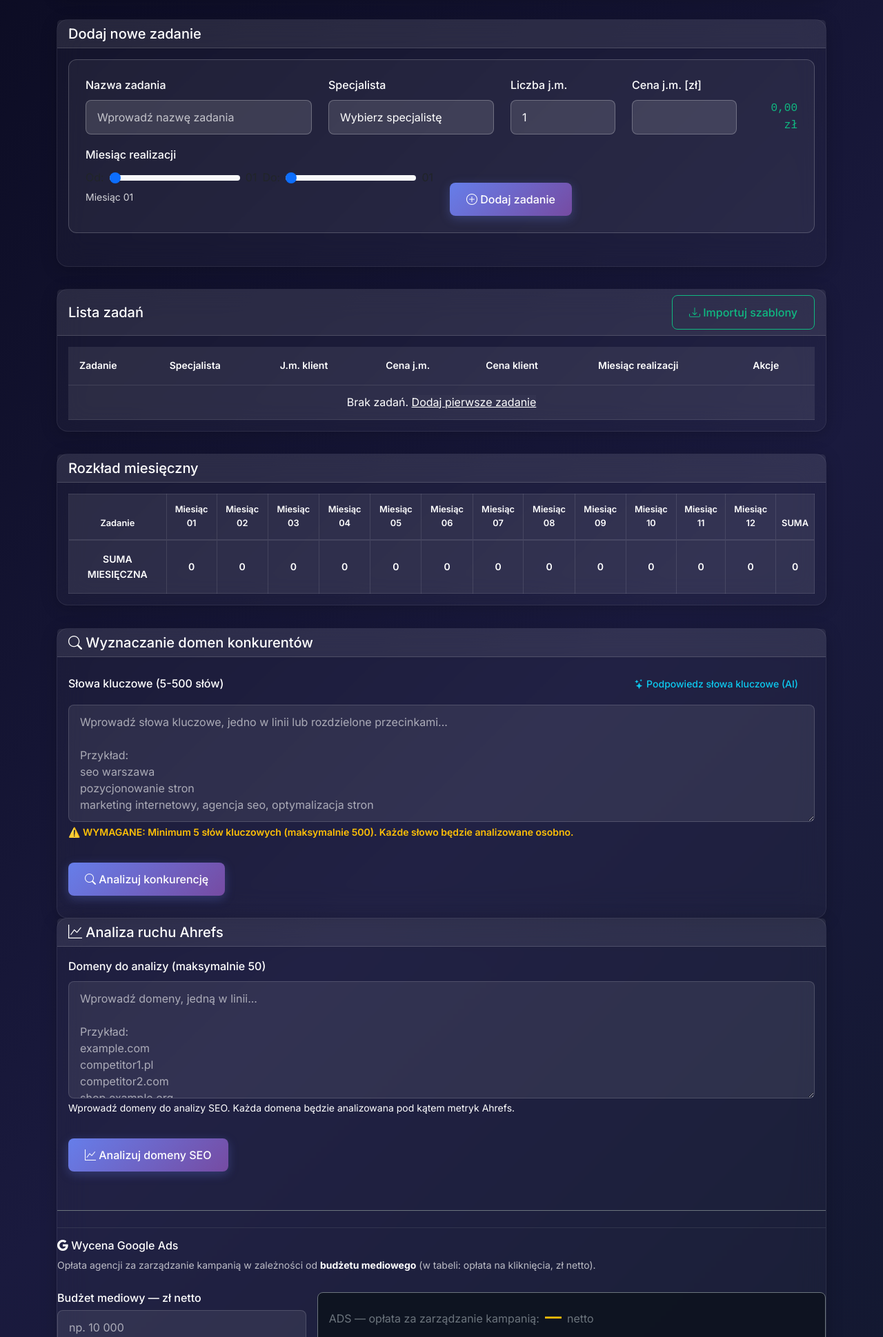
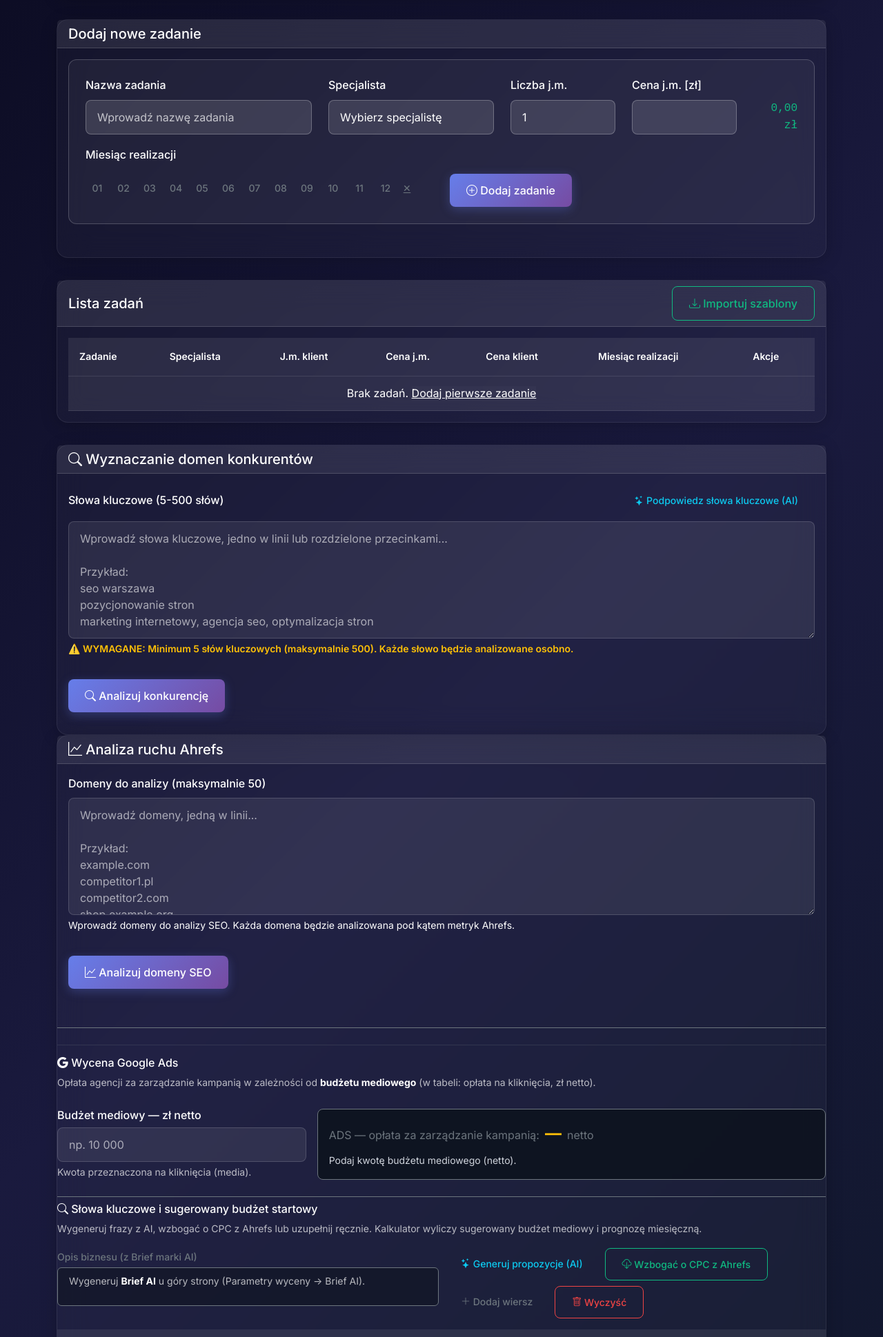
Before and after one commit to redhysteria/projekt_central, a Flask app: page /quotes in a window 1280 px wide. Shown: the part 377-2316 px from the top of the page at 69% size. Run offline with Flask 3, Linux system fonts and the light colour scheme; data comes from the database, SQL or seed files in the repository; lists and menus that the app fills with data are empty; some libraries are stand-ins or nearby versions.

Commit message:
feat(months): picker w liście zadań i nowym zadaniu + usunięcie podglądu i martwego kodu
Co-Authored-By: Claude Sonnet 4.6 <noreply@anthropic.com>

```diff
--- a/static/js/quote_editor.js
+++ b/static/js/quote_editor.js
@@ -9,11 +9,16 @@ document.addEventListener('DOMContentLoaded', async function() {
     console.log('🚀 ===== INICJALIZACJA APLIKACJI ROZPOCZĘTA =====');
     console.log('🎬 DOMContentLoaded event fired');
 
-    console.log('⚙️ Inicjalizacja sliderów miesięcy...');
-    initMonthRangeSliders();
-
     console.log('⚙️ Inicjalizacja sliderów w modalach...');
     initModalSliders();
+
+    window._newTaskMonthsCsv = '';
+    const newPicker = document.getElementById('newTaskMonthPicker');
+    if (newPicker) {
+        MonthPicker.renderMonthPicker(newPicker, '', {
+            onChange: (csv) => { window._newTaskMonthsCsv = csv; },
+        });
+    }
 
     console.log('⚙️ Ustawienie handlerów dla nowego zadania...');
     setupNewTaskHandlers();
@@ -24,6 +29,8 @@ document.addEventListener('DOMContentLoaded', async function() {
 
     console.log('🔄 Inicjalizacja z URL...');
     await initializeFromURL();
+
+    initAiKeywordsModal();
 
     console.log('🎉 ===== INICJALIZACJA ZAKOŃCZONA =====');
 });
@@ -101,7 +108,6 @@ async function initializeFromURL() {
         };
         document.getElementById('quoteTitle').textContent = 'Nowa Wycena';
         renderItemsTable();
-        renderMonthlyTable();
 
         // Load default templates for new quotes
         await loadDefaultTemplatesForNewQuote();
@@ -203,125 +209,6 @@ async function loadPricelist() {
     }
 }
 
-// Month range slider functions
-function initMonthRangeSliders() {
-    // New task month range sliders
-    const newFrom = document.getElementById('newFromMonth');
-    const newTo = document.getElementById('newToMonth');
-
-    if (newFrom && newTo) {
-        newFrom.addEventListener('input', () => updateNewTaskMonthRange());
-        newTo.addEventListener('input', () => updateNewTaskMonthRange());
-    }
-}
-
-function updateNewTaskMonthRange() {
-    const fromMonth = parseInt(document.getElementById('newFromMonth').value);
-    const toMonth = parseInt(document.getElementById('newToMonth').value);
-
-    // Ensure from <= to
-    if (fromMonth > toMonth) {
-        document.getElementById('newToMonth').value = fromMonth;
-    }
-
-    const fromStr = fromMonth.toString().padStart(2, '0');
-    const toStr = parseInt(document.getElementById('newToMonth').value).toString().padStart(2, '0');
-
-    // Update value displays
-    document.getElementById('newFromMonthValue').textContent = fromStr;
-    document.getElementById('newToMonthValue').textContent = toStr;
-
-    // Update preview text
-    let displayText;
-    if (fromMonth === parseInt(document.getElementById('newToMonth').value)) {
-        displayText = `Miesiąc ${fromStr}`;
-    } else {
-        displayText = `Od Miesiąc ${fromStr} do Miesiąc ${toStr}`;
-    }
-    document.getElementById('newMonthPreview').textContent = displayText;
-}
-
-function getNewTaskMonthValue() {
-    const fromMonth = parseInt(document.getElementById('newFromMonth').value);
-    const toMonth = parseInt(document.getElementById('newToMonth').value);
-
-    if (fromMonth === toMonth) {
-        return `Miesiąc ${fromMonth.toString().padStart(2, '0')}`;
-    } else {
-        return `Od Miesiąc ${fromMonth.toString().padStart(2, '0')}`;
-    }
-}
-
-function parseItemMonth(monthValue) {
-    // Parse value like "Miesiąc 02" or "Od Miesiąc 02"
-    let from = 1, to = 1; // defaults
-
-    if (monthValue && monthValue.includes('Miesiąc')) {
-        const match = monthValue.match(/Miesiąc (\d{1,2})/);
-        if (match) {
-            from = parseInt(match[1]);
-            to = from;
-        }
-    } else if (monthValue && monthValue.includes('Od Miesiąc')) {
-        const match = monthValue.match(/Od Miesiąc (\d{1,2})/);
-        if (match) {
-            from = parseInt(match[1]);
-            to = 12; // "Od Miesiąc X" means from X to 12
-        }
-    }
-
-    return {
-        from: from,
-        to: to,
-        fromStr: from.toString().padStart(2, '0'),
-        toStr: to.toString().padStart(2, '0')
-    };
-}
-
-function generateMonthlyDistributionForItem(item) {
-    // Generate monthly distribution object for an item
-    const monthData = parseItemMonth(item.client_month);
-    const distribution = {};
-
-    if (monthData.from === monthData.to) {
-        // Single month
-        distribution[monthData.from] = item.client_price;
-    } else {
-        // Range: from month to 12
-        for (let m = monthData.from; m <= 12; m++) {
-            distribution[m] = item.client_price;
-        }
-    }
-
-    return distribution;
-}
-
-function updateItemMonthRange(itemId) {
-    const fromMonth = parseInt(document.getElementById(`itemFromMonth${itemId}`).value);
-    const toMonth = parseInt(document.getElementById(`itemToMonth${itemId}`).value);
-
-    // Ensure from <= to
-    if (fromMonth > toMonth) {
-        document.getElementById(`itemToMonth${itemId}`).value = fromMonth;
-    }
-
-    const fromStr = fromMonth.toString().padStart(2, '0');
-    const toStr = parseInt(document.getElementById(`itemToMonth${itemId}`).value).toString().padStart(2, '0');
-
-    // Update value displays
-    document.getElementById(`itemFromMonthValue${itemId}`).textContent = fromStr;
-    document.getElementById(`itemToMonthValue${itemId}`).textContent = toStr;
-
-    // Update item data
-    let clientMonth;
-    if (fromMonth === parseInt(document.getElementById(`itemToMonth${itemId}`).value)) {
-        clientMonth = `Miesiąc ${fromStr}`;
-    } else {
-        clientMonth = `Od Miesiąc ${fromStr}`;
-    }
-
-    updateItemField(itemId, 'client_month', clientMonth);
-}
 
 function populateSpecialistDropdown() {
     console.log('🔧 populateSpecialistDropdown() wywołana');
@@ -371,11 +258,11 @@ async function loadQuote(quoteId) {
         syncQuoteNameToDomains(currentQuote.name);
 
         renderItemsTable();
-        renderMonthlyTable();
 
         // Load competitors data
         await loadCompetitors();
         loadBrandBrief();
+        window.dispatchEvent(new CustomEvent('quoteReady', { detail: { quoteId } }));
 
     } catch (error) {
         console.error('Error loading quote:', error);
@@ -437,8 +324,7 @@ async function updateItemField(itemId, fieldName, value) {
         });
 
         if (response.ok) {
-            // Update monthly distribution
-            renderMonthlyTable();
+            // monthly distribution preview removed
         } else {
             throw new Error('Failed to update item');
         }
@@ -499,18 +385,7 @@ function renderItemsTable() {
                 <span id="client-price-${item.id}">${formatCurrency(item.client_price)}</span>
             </td>
             <td>
-                <div class="month-range-container">
-                    <div class="d-flex align-items-center gap-1">
-                        <span>Od:</span>
-                        <input type="range" class="form-range form-range-sm" id="itemFromMonth${item.id}" min="1" max="12" value="${parseItemMonth(item.client_month).from}"
-                               onchange="updateItemMonthRange(${item.id})" ${item.is_auto_generated ? 'disabled' : ''}>
-                        <span id="itemFromMonthValue${item.id}" class="small">${parseItemMonth(item.client_month).fromStr}</span>
-                        <span>Do:</span>
-                        <input type="range" class="form-range form-range-sm" id="itemToMonth${item.id}" min="1" max="12" value="${parseItemMonth(item.client_month).to}"
-                               onchange="updateItemMonthRange(${item.id})" ${item.is_auto_generated ? 'disabled' : ''}>
-                        <span id="itemToMonthValue${item.id}" class="small">${parseItemMonth(item.client_month).toStr}</span>
-                    </div>
-                </div>
+                <div class="month-picker-cell" id="monthPicker${item.id}"></div>
             </td>
             <td>
                 ${item.is_auto_generated ? '' : `
@@ -521,51 +396,14 @@ function renderItemsTable() {
             </td>
         `;
         tbody.appendChild(row);
+        const pickerEl = document.getElementById(`monthPicker${item.id}`);
+        if (pickerEl) {
+            MonthPicker.renderMonthPicker(pickerEl, item.client_months || '', {
+                disabled: !!item.is_auto_generated,
+                onChange: (csv) => updateItemField(item.id, 'client_months', csv),
+            });
+        }
     });
-}
-
-function renderMonthlyTable() {
-    const tbody = document.querySelector('#monthlyTable tbody');
-    tbody.innerHTML = '';
-
-    if (quoteItems.length === 0) {
-        return;
-    }
-
-    // Calculate monthly totals
-    const monthlyTotals = {};
-    for (let month = 1; month <= 12; month++) {
-        monthlyTotals[month] = 0;
-    }
-
-    quoteItems.forEach(item => {
-        const row = document.createElement('tr');
-        const monthlyDistribution = item.monthly_distribution || {};
-
-        let rowTotal = 0;
-        let cells = `<td>${item.task_name} ${item.is_auto_generated ? '<span class="badge bg-info ms-1">Auto</span>' : ''}</td>`;
-
-        for (let month = 1; month <= 12; month++) {
-            const amount = monthlyDistribution[month] || 0;
-            rowTotal += amount;
-            monthlyTotals[month] += amount;
-
-            cells += `<td class="text-end">${formatCurrency(amount)}</td>`;
-        }
-
-        cells += `<td class="text-end fw-bold">${formatCurrency(rowTotal)}</td>`;
-        row.innerHTML = cells;
-        tbody.appendChild(row);
-    });
-
-    // Update totals row
-    let totalSum = 0;
-    for (let month = 1; month <= 12; month++) {
-        const amount = monthlyTotals[month];
-        totalSum += amount;
-        document.getElementById(`month${month.toString().padStart(2, '0')}Sum`).textContent = formatCurrency(amount);
-    }
-    document.getElementById('totalSum').textContent = formatCurrency(totalSum);
 }
 
 async function addNewItem() {
@@ -583,7 +421,7 @@ async function addNewItem() {
         total_price: 0,
         client_units: 1,
         client_price: 0,
-        client_month: ''
+        client_months: ''
     };
 
     try {
@@ -668,6 +506,7 @@ async function saveQuote() {
                 // New quote created
                 currentQuote.id = result.id;
                 window.history.replaceState({}, '', `?id=${result.id}`);
+                window.dispatchEvent(new CustomEvent('quoteReady', { detail: { quoteId: result.id } }));
 
                 // If we have template items loaded, save them to the new quote
                 if (quoteItems.length > 0) {
@@ -775,8 +614,7 @@ async function addTaskInline() {
     const pricePerUnit = parseFloat(document.getElementById('newPricePerUnit').value) || 0;
     const clientPrice = pricePerUnit * clientUnits;
 
-    // Get month setting from range sliders
-    const clientMonth = getNewTaskMonthValue();
+    const clientMonthsCsv = window._newTaskMonthsCsv || '';
 
     if (!taskName || !specialistType || clientUnits <= 0 || pricePerUnit <= 0) {
         showAlert('Proszę wypełnić wszystkie wymagane pola', 'warning');
@@ -797,7 +635,7 @@ async function addTaskInline() {
         total_price: clientPrice,
         client_units: clientUnits,
         client_price: clientPrice,
-        client_month: clientMonth
+        client_months: clientMonthsCsv
     };
 
     try {
@@ -813,6 +651,9 @@ async function addTaskInline() {
             showAlert('Zadanie zostało dodane', 'success');
             clearInlineForm();
             loadQuote(currentQuote.id);
+            window._newTaskMonthsCsv = '';
+            const np = document.getElementById('newTaskMonthPicker');
+            if (np) MonthPicker.renderMonthPicker(np, '', { onChange: (csv) => { window._newTaskMonthsCsv = csv; } });
         } else {
             throw new Error('Failed to add item');
         }
@@ -829,20 +670,6 @@ function clearInlineForm() {
     document.getElementById('newClientUnits').value = '1';
     document.getElementById('newPricePerUnit').value = '';
     document.getElementById('newTotalPrice').textContent = '0,00 zł';
-
-    // Reset month range sliders to default (month 1)
-    const fromSlider = document.getElementById('newFromMonth');
-    const toSlider = document.getElementById('newToMonth');
-    if (fromSlider) {
-        fromSlider.value = 1;
-        document.getElementById('newFromMonthValue').textContent = '01';
-    }
-    if (toSlider) {
-        toSlider.value = 1;
-        document.getElementById('newToMonthValue').textContent = '01';
-    }
-    document.getElementById('newMonthPreview').textContent = 'Miesiąc 01';
-
     console.log('Formularz wyczyszczony i zresetowany do wartości domyślnych');
 }
 
@@ -1057,6 +884,47 @@ function addDomainToAnalysis(domain) {
     textarea.scrollTop = textarea.scrollHeight;
 }
 
+let _cachedBrandBrief = null;
+
+function getClientBusinessDescription() {
+    if (_cachedBrandBrief?.company_info) {
+        const info = _cachedBrandBrief.company_info;
+        if (typeof info === 'string') {
+            const trimmed = info.trim();
+            if (trimmed && trimmed !== 'Brak danych') return trimmed;
+        }
+    }
+
+    const container = document.getElementById('brandBriefContent');
+    const firstP = container?.querySelector('.mb-4 p');
+    if (firstP) {
+        const t = firstP.textContent.trim();
+        if (t && t !== 'Brak danych') return t;
+    }
+
+    return '';
+}
+
+window.getClientBusinessDescription = getClientBusinessDescription;
+
+function syncAiKeywordsDescription() {
+    const display = document.getElementById('aiClientDescriptionDisplay');
+    if (!display) return;
+    const desc = getClientBusinessDescription();
+    if (desc) {
+        display.innerHTML = `<span class="text-light" style="white-space: pre-wrap;">${desc.replace(/&/g,'&amp;').replace(/</g,'&lt;').replace(/>/g,'&gt;')}</span>`;
+    } else {
+        display.innerHTML = '<span class="text-muted">Wygeneruj <strong class="text-light">Brief AI</strong> u góry strony (Parametry wyceny → Brief AI).</span>';
+    }
+}
+
+function initAiKeywordsModal() {
+    const modal = document.getElementById('aiKeywordsModal');
+    if (!modal) return;
+    modal.addEventListener('show.bs.modal', syncAiKeywordsDescription);
+    window.addEventListener('brandBriefUpdated', syncAiKeywordsDescription);
+}
+
 async function generateBrandBrief() {
     const domain = (document.getElementById('quoteName')?.value || '').trim();
     if (!domain) {
@@ -1125,6 +993,7 @@ async function loadBrandBrief() {
 }
 
 function renderBrandBrief(brief) {
+    _cachedBrandBrief = brief || null;
     const section = document.getElementById('brandBriefSection');
     const container = document.getElementById('brandBriefContent');
     if (!section || !container) return;
@@ -1166,12 +1035,14 @@ function renderBrandBrief(brief) {
     }).join('<hr class="border-secondary">');
 
     section.classList.remove('d-none');
+    window.dispatchEvent(new CustomEvent('brandBriefUpdated'));
 }
 
 async function generateAIKeywords() {
-    const description = (document.getElementById('aiClientDescription')?.value || '').trim();
+    syncAiKeywordsDescription();
+    const description = getClientBusinessDescription();
     if (!description) {
-        alert('Podaj opis biznesu klienta');
+        alert('Najpierw wygeneruj Brief AI u góry strony (Parametry wyceny → Brief AI).');
         return;
     }
 
--- a/templates/quote_editor.html
+++ b/templates/quote_editor.html
@@ -126,17 +126,7 @@
                                 <div class="col-md-6">
                                     <div class="mb-3">
                                         <label class="form-label">Miesiąc realizacji</label>
-                                        <div class="month-range-container">
-                                            <div class="d-flex align-items-center gap-2">
-                                                <span>Od:</span>
-                                                <input type="range" class="form-range" id="newFromMonth" min="1" max="12" value="1">
-                                                <span id="newFromMonthValue">01</span>
-                                                <span>Do:</span>
-                                                <input type="range" class="form-range" id="newToMonth" min="1" max="12" value="1">
-                                                <span id="newToMonthValue">01</span>
-                                            </div>
-                                            <div class="form-text" id="newMonthPreview">Miesiąc 01</div>
-                                        </div>
+                                        <div id="newTaskMonthPicker"></div>
                                     </div>
                                 </div>
                                 <div class="col-md-6 d-flex align-items-end gap-2">
@@ -174,58 +164,6 @@
                                 <tbody>
                                     <!-- Items will be loaded here -->
                                 </tbody>
-                            </table>
-                        </div>
-                    </div>
-                </div>
-
-                <!-- Monthly Distribution Section -->
-                <div id="sectionMonthly" class="card glass-card glass-card-hover mb-4 quote-toc-section">
-                    <div class="card-header">
-                        <h5 class="mb-0 text-light">Rozkład miesięczny</h5>
-                    </div>
-                    <div class="card-body">
-                        <div class="table-responsive">
-                            <table class="table table-bordered" id="monthlyTable">
-                                <thead>
-                                    <tr>
-                                        <th>Zadanie</th>
-                                        <th>Miesiąc 01</th>
-                                        <th>Miesiąc 02</th>
-                                        <th>Miesiąc 03</th>
-                                        <th>Miesiąc 04</th>
-                                        <th>Miesiąc 05</th>
-                                        <th>Miesiąc 06</th>
-                                        <th>Miesiąc 07</th>
-                                        <th>Miesiąc 08</th>
-                                        <th>Miesiąc 09</th>
-                                        <th>Miesiąc 10</th>
-                                        <th>Miesiąc 11</th>
-                                        <th>Miesiąc 12</th>
-                                        <th>SUMA</th>
-                                    </tr>
-                                </thead>
-                                <tbody>
-                                    <!-- Monthly data will be loaded here -->
-                                </tbody>
-                                <tfoot>
-                                    <tr class="table-secondary">
-                                        <th>SUMA MIESIĘCZNA</th>
-                                        <th id="month01Sum">0</th>
-                                        <th id="month02Sum">0</th>
-                                        <th id="month03Sum">0</th>
-                                        <th id="month04Sum">0</th>
-                                        <th id="month05Sum">0</th>
-                                        <th id="month06Sum">0</th>
-                                        <th id="month07Sum">0</th>
-                                        <th id="month08Sum">0</th>
-                                        <th id="month09Sum">0</th>
-                                        <th id="month10Sum">0</th>
-                                        <th id="month11Sum">0</th>
-                                        <th id="month12Sum">0</th>
-                                        <th id="totalSum">0</th>
-                                    </tr>
-                                </tfoot>
                             </table>
                         </div>
                     </div>
```
